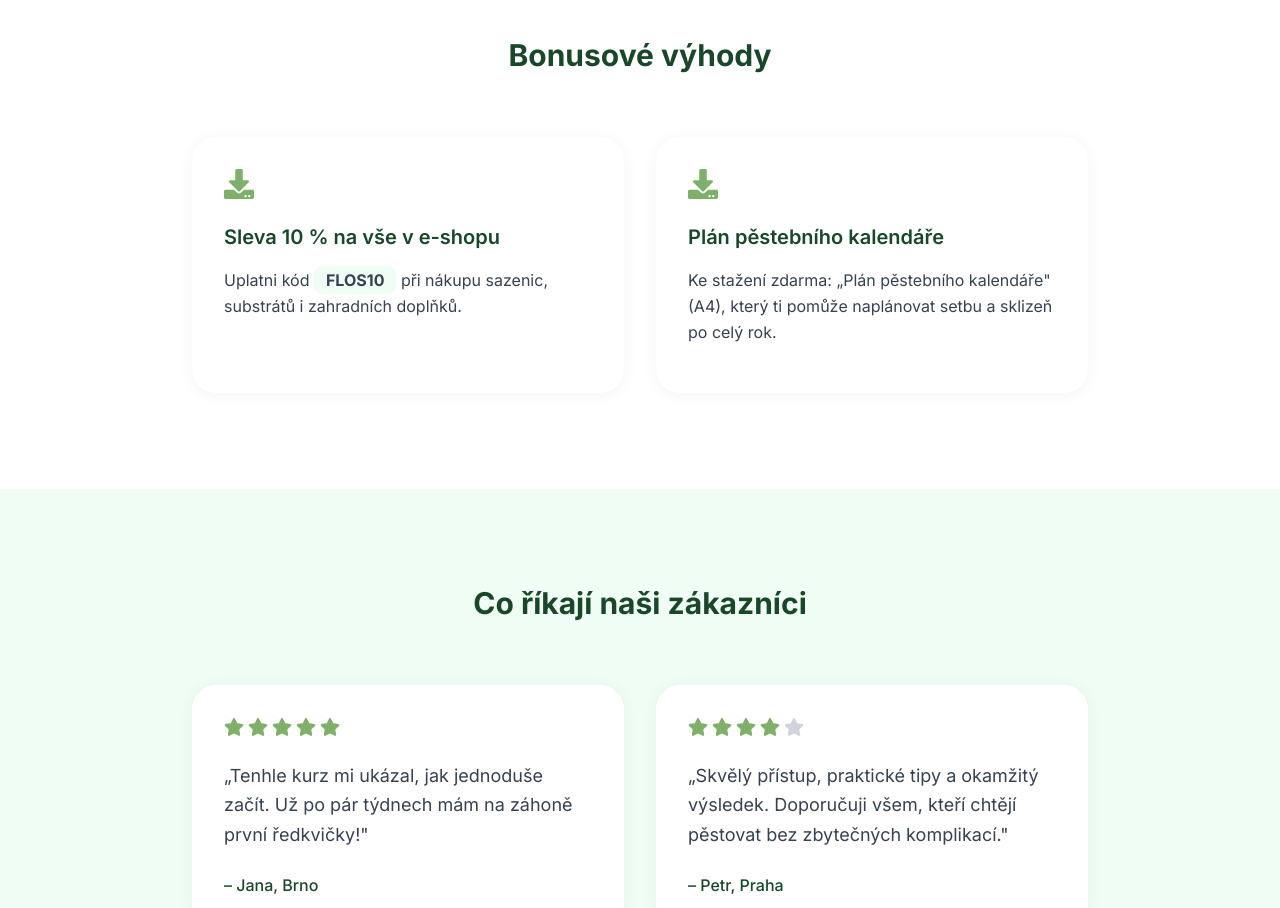
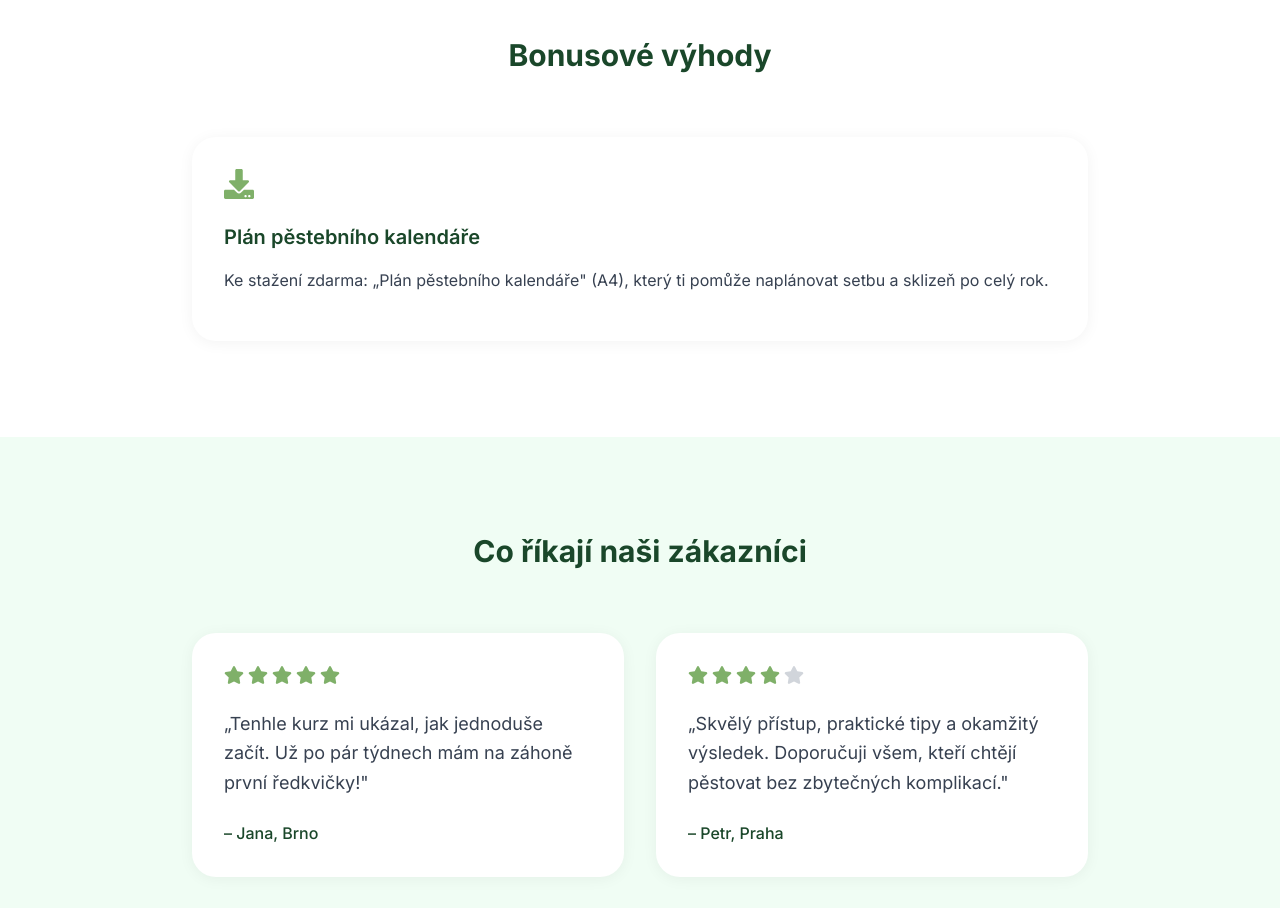
Before and after one commit to buchal95/flos-kurz, a React (Vite) app: page / in a window 1280 px wide. Shown: the part 3900-4808 px from the top of the page. Built offline with nearby package versions, Linux system fonts and the light colour scheme.

Commit message:
Remove discount code from Bonus section

```diff
--- a/src/App.tsx
+++ b/src/App.tsx
@@ -301,23 +301,7 @@ const Bonus = () => {
             Bonusové výhody
           </motion.h2>
         </div>
-        <div className="grid md:grid-cols-2 gap-8 max-w-4xl mx-auto">
-          <motion.div
-            initial={{ opacity: 0, y: 20 }}
-            animate={inView ? { opacity: 1, y: 0 } : {}}
-            className="card p-8"
-            whileHover={{ scale: 1.02 }}
-          >
-            <div className="text-3xl text-flos-light mb-6">
-              <FaDownload />
-            </div>
-            <h3 className="text-xl font-semibold mb-4 text-flos-dark">
-              Sleva 10 % na vše v e-shopu
-            </h3>
-            <p className="text-flos-gray mb-4 leading-relaxed">
-              Uplatni kód <span className="font-bold bg-green-50 px-3 py-1 rounded-lg">FLOS10</span> při nákupu sazenic, substrátů i zahradních doplňků.
-            </p>
-          </motion.div>
+        <div className="grid md:grid-cols-1 gap-8 max-w-4xl mx-auto">
           <motion.div
             initial={{ opacity: 0, y: 20 }}
             animate={inView ? { opacity: 1, y: 0 } : {}}
```
